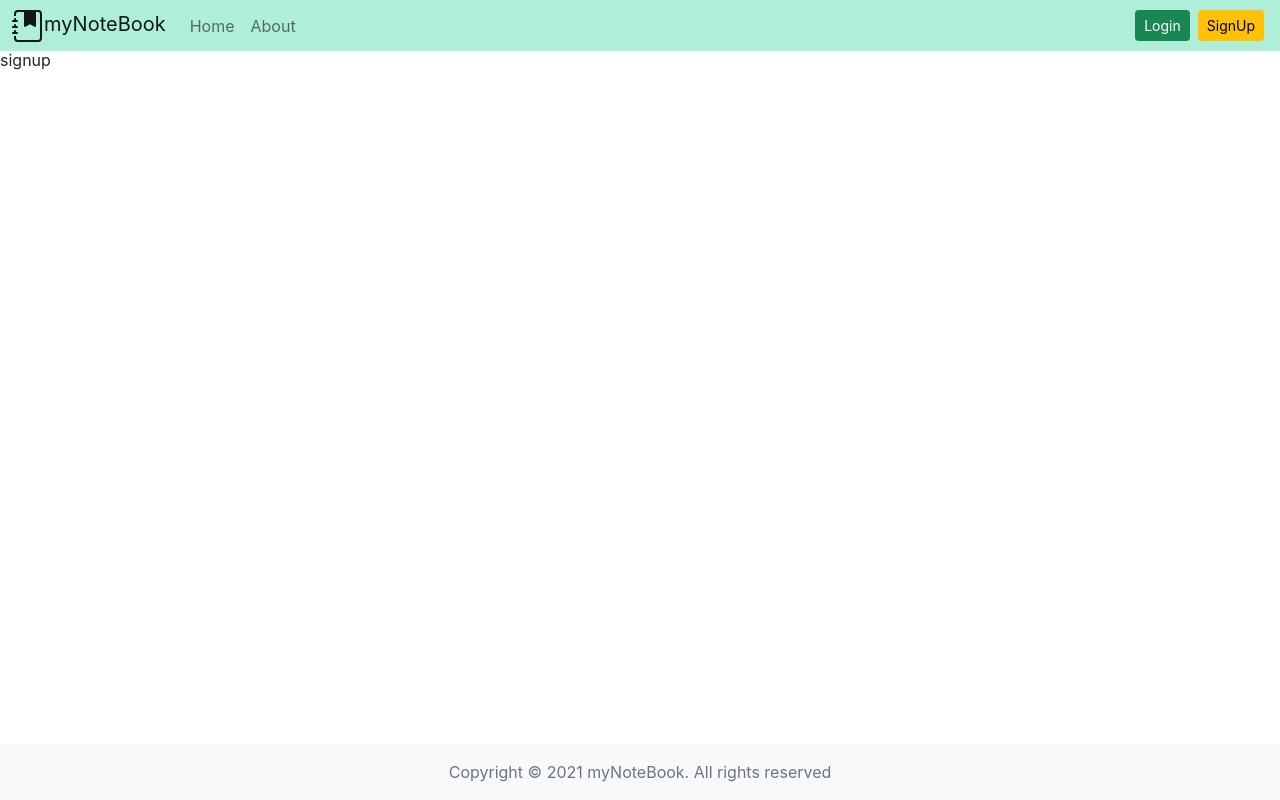
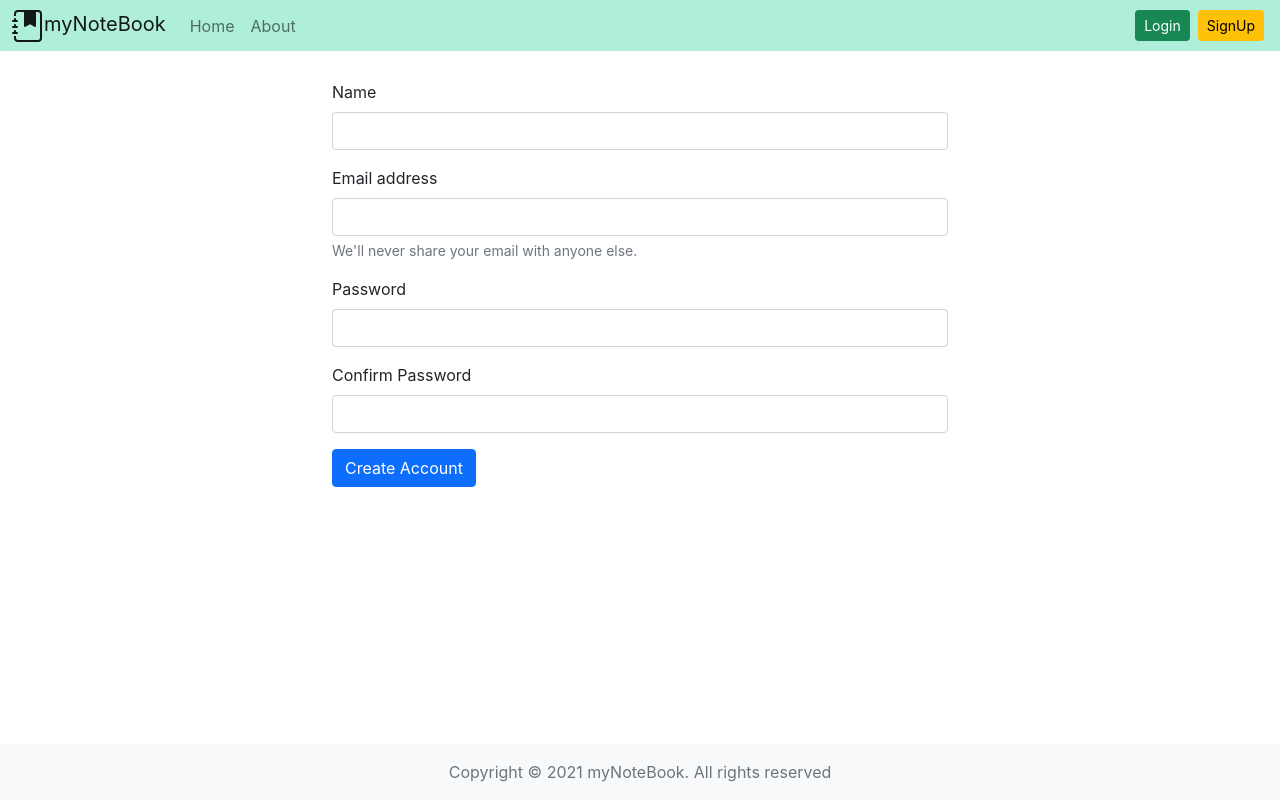
Before and after one commit to prathamesh-dukare/My-Notebook-React, a React (Create React App) app: page /signup in a window 1280 px wide. Built offline with nearby package versions, Linux system fonts and the light colour scheme.

Commit message:
FE :: Added SignUp-Redirect

```diff
--- a/src/components/Footer.js
+++ b/src/components/Footer.js
@@ -2,7 +2,7 @@ import React from 'react'
 
 export default function Footer() {
     return (
-        <footer className="footer mt-auto py-3 bg-light" style={{position:'absolute',bottom:'0',display:'block',width:"100%"}}>
+        <footer className="footer mt-auto py-3 bg-light fixed-bottom" >
             <div className="container text-center">
                 <span className="text-muted text-center">
                    Copyright © 2021 myNoteBook. All rights reserved
--- a/src/components/HomeNotes.js
+++ b/src/components/HomeNotes.js
@@ -31,7 +31,7 @@ export default function HomeNotes() {
                     </div>
                     <div className="container my-2 flex-container text-center">
                         <button className="btn btn-outline btn-success mx-2 my-1" disabled={currentNote.title.length===0 || currentNote.description.length===0 } onClick={addNoteHandler} type="submit">Add a Note</button>
-                        <button className="btn btn-outline btn-danger mx-2 my-1" disabled={currentNote.title.length===0 && currentNote.description.length===0 && currentNote.tags.length===0 } ref={refReset} type="reset">Reset Details</button>
+                        <button className="btn btn-outline btn-danger mx-2 my-1" disabled={currentNote.title.length===0 && currentNote.description.length===0 && currentNote.tags.length===0 } onClick={()=>{setCurrentNote({ title: "", description: "", tags: "Default" })}} ref={refReset} type="reset">Reset Details</button>
                     </div>
                 </form>
                 <Notes />
--- a/src/components/Login.js
+++ b/src/components/Login.js
@@ -13,7 +13,7 @@ export default function Login() {
             method: "POST",
             headers: {
                 "Content-Type": "application/json"
-            },body:JSON.stringify({ email:creds.email,password:creds.password})
+            },body:JSON.stringify({name:creds.name, email:creds.email,password:creds.password})
         });
         let jason =await response.json()
         //Redirect to Home
@@ -28,12 +28,12 @@ export default function Login() {
         <form className="container" onSubmit={onSubmit} style={{ marginTop: "5rem", width: "50%" }}>
             <div className="mb-3">
                 <label htmlFor="exampleInputEmail1" className="form-label">Email address</label>
-                <input type="email" className="form-control" name="email" value={creds.email} onChange={onChange} id="exampleInputEmail1" aria-describedby="emailHelp" />
+                <input type="email" className="form-control" name="email" value={creds.email} onChange={onChange} id="exampleInputEmail1" aria-describedby="emailHelp" required/>
                 <div id="emailHelp" className="form-text">We'll never share your email with anyone else.</div>
             </div>
             <div className="mb-3">
                 <label htmlFor="exampleInputPassword1" className="form-label">Password</label>
-                <input type="password" className="form-control" name="password" value={creds.password} onChange={onChange} id="exampleInputPassword1" autoComplete="on" />
+                <input type="password" className="form-control" name="password" value={creds.password} onChange={onChange} id="exampleInputPassword1" autoComplete="on" minLength={5} />
             </div>
             <button type="submit" className="btn btn-primary">Submit</button>
         </form>
--- a/src/components/Notes.js
+++ b/src/components/Notes.js
@@ -50,7 +50,7 @@ export default function Notes() {
                         </div>
                         <div className="modal-footer">
                             <button type="button" ref={refClose} className="btn btn-secondary" data-bs-dismiss="modal">Cancel</button>
-                            <button type="button" onClick={editNoteHandler} className="btn btn-primary">Save changes</button>
+                            <button type="button" onClick={editNoteHandler} disabled={currentENote.etitle.length===0 || currentENote.edescription.length===0 } className="btn btn-primary">Save changes</button>
                         </div>
                     </div>
                 </div>
--- a/src/components/SignUp.js
+++ b/src/components/SignUp.js
@@ -1,9 +1,53 @@
-import React from 'react'
+import React, { useState } from 'react'
+import { useHistory } from 'react-router-dom'
 
 export default function SignUp() {
+    let history = useHistory()
+    const [creds, setCreds] = useState({name: "", email: "", password: "",cpassword: "" })
+    const onChange = (e) => {
+        setCreds({ ...creds, [e.target.name]: e.target.value })
+    }
+    const onSubmit = async (e) => {
+        e.preventDefault()
+        const response = await fetch(`http://localhost:5000/api/auth/createuser`, {
+            method: "POST",
+            headers: {
+                "Content-Type": "application/json"
+            }, body: JSON.stringify({ name: creds.name, email: creds.email, password: creds.password })
+        });
+        let jason = await response.json()
+        console.log(jason);
+        //Redirect to Home
+        if (jason.status === "success") {
+            localStorage.setItem("token", jason.authToken)
+            history.push("/")
+        } else if(jason.status === "already-exist") {
+            alert("The user with this email already exists")
+        }else{
+            alert(jason.errorMessage)
+        }
+    }
+
     return (
-        <div className="my-5">
-            signup
-        </div>
+        <form className="container" onSubmit={onSubmit} style={{ marginTop: "5rem", width: "50%" }}>
+            <div className="mb-3">
+                <label htmlFor="exampleInputPassword1" className="form-label">Name</label>
+                <input type="text" className="form-control" name="name" value={creds.name} onChange={onChange} id="exampleInputName1" minLength={1} autoComplete="on" required/>
+            </div>
+            <div className="mb-3">
+                <label htmlFor="exampleInputEmail1" className="form-label">Email address</label>
+                <input type="email" className="form-control" name="email" value={creds.email} onChange={onChange} id="exampleInputEmail1" aria-describedby="emailHelp" required />
+                <div id="emailHelp" className="form-text">We'll never share your email with anyone else.</div>
+            </div>
+            <div className="mb-3">
+                <label htmlFor="exampleInputPassword1" className="form-label">Password</label>
+                <input type="password" className="form-control" name="password" value={creds.password} onChange={onChange} id="exampleInputPassword1" minLength={5}  autoComplete="on" required/>
+            </div>
+            <div className="mb-3">
+                <label htmlFor="exampleInputPassword2" className="form-label">Confirm Password</label>
+                <input type="password" className="form-control" name="cpassword" value={creds.cpassword} onChange={onChange} id="exampleInputPassword1" minLength={5}  autoComplete="on" required />
+            </div>
+            <button type="submit" className="btn btn-primary">Create Account</button>
+        </form>
     )
 }
```
Also changed, not shown: 2 other files (tests, documents, lock files or other folders).
